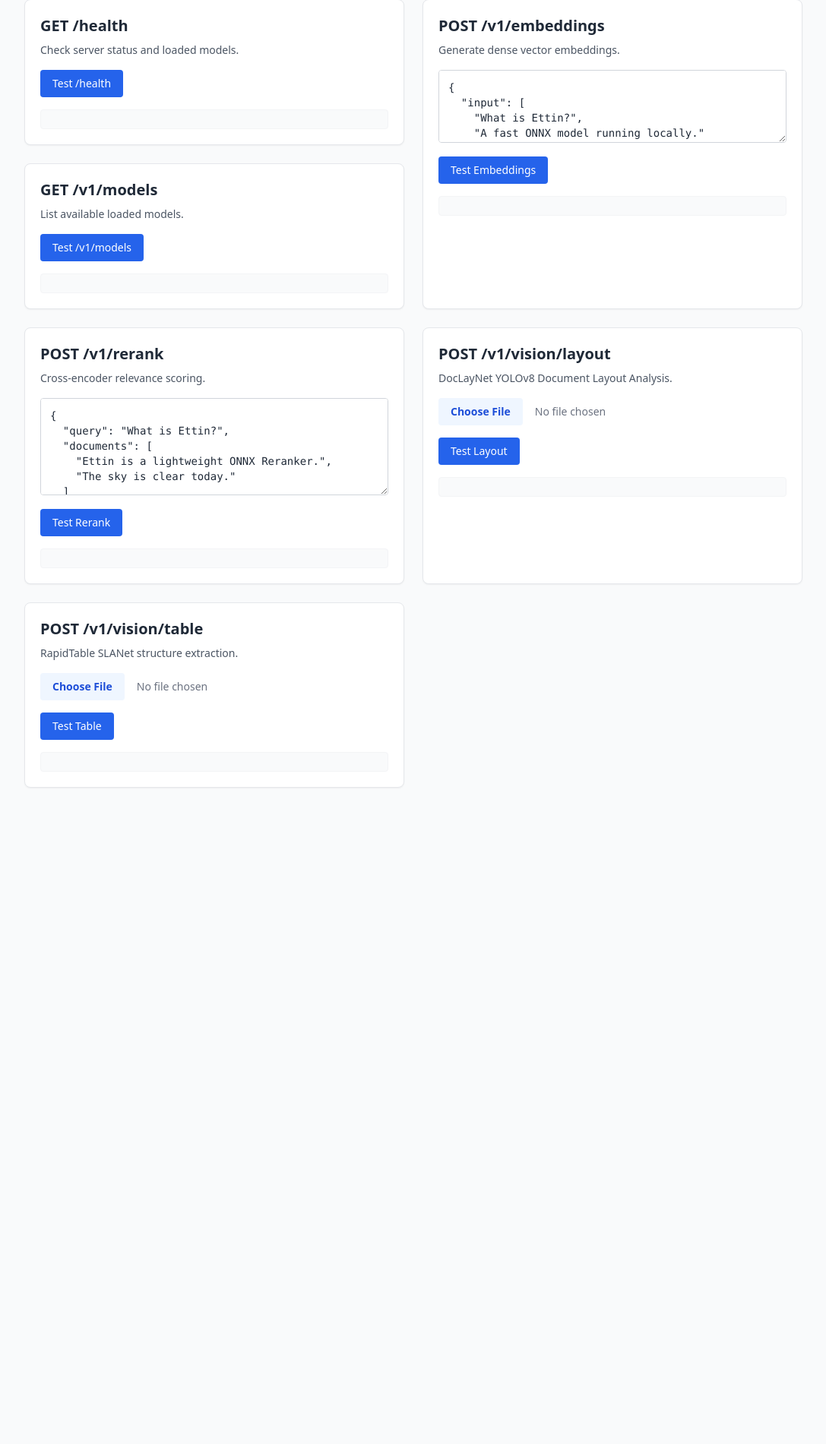
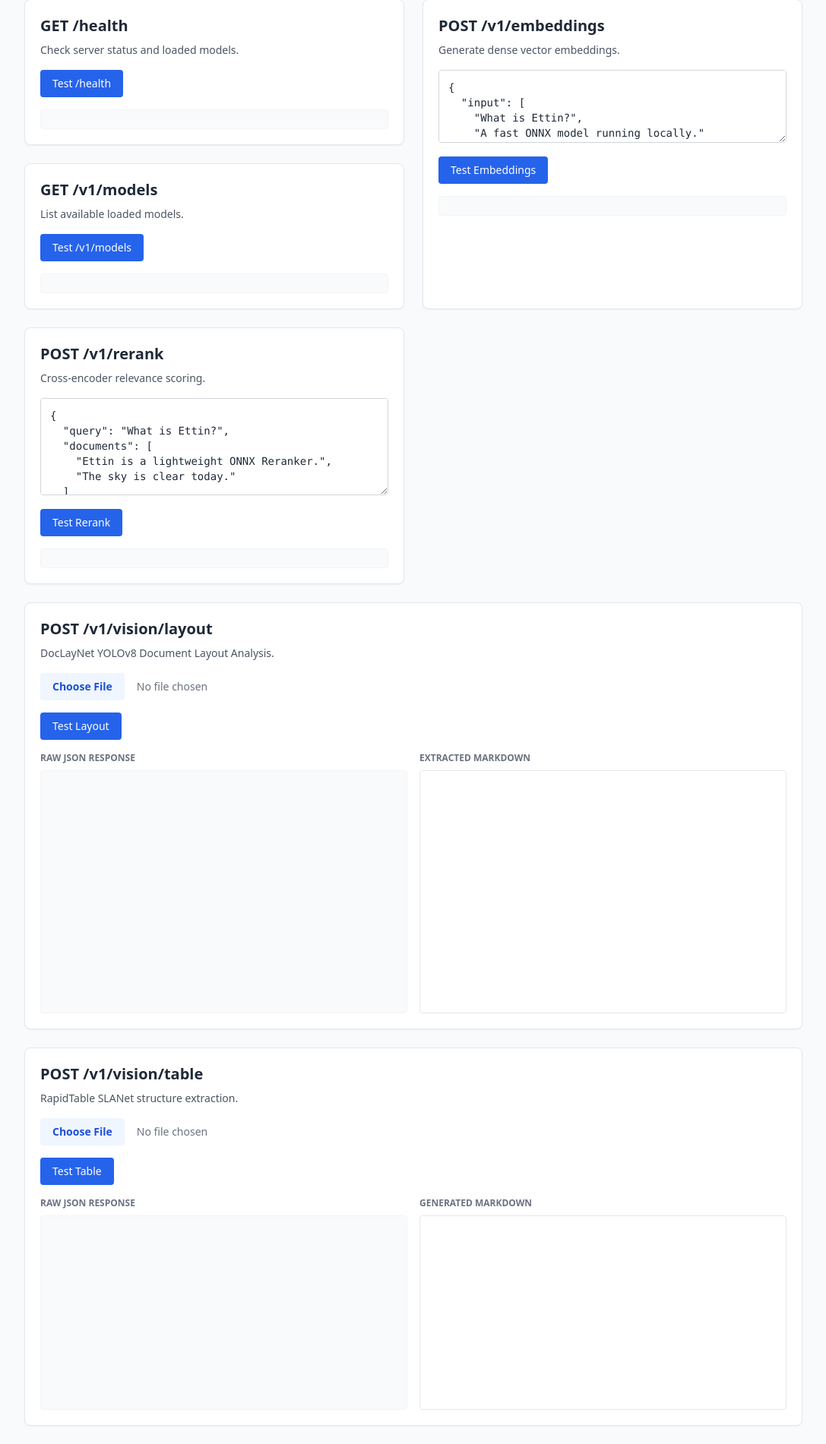
Before and after one commit to theaerotoad/good_ettin_here, a Flask app: page / in a window 1280 px wide. Shown: the part 142-2043 px from the top of the page at 76% size, without its empty margins (96-1183 px from the left). Before the commit the page ends 1179 px from the top, so only its background shows below. Run offline with Flask 3, Linux system fonts and the light colour scheme; parts of the project's set-up code (start-up, migrations or seed data) failed here and were passed over; some libraries are stand-ins or nearby versions.

Commit message:
Add dual-pane raw JSON and Extracted Markdown outputs to Vision Layout and Table testing endpoints in the UI

```diff
--- a/app/templates/index.html
+++ b/app/templates/index.html
@@ -54,21 +54,41 @@
             </div>
 
             <!-- Vision Layout -->
-            <div class="bg-white p-5 rounded-lg shadow-sm border border-gray-200">
+            <div class="bg-white p-5 rounded-lg shadow-sm border border-gray-200 md:col-span-2">
                 <h2 class="text-xl font-semibold mb-2">POST /v1/vision/layout</h2>
                 <p class="text-sm text-gray-600 mb-4">DocLayNet YOLOv8 Document Layout Analysis.</p>
                 <input type="file" id="layout-file" class="mb-4 block w-full text-sm text-gray-500 file:mr-4 file:py-2 file:px-4 file:rounded file:border-0 file:text-sm file:font-semibold file:bg-blue-50 file:text-blue-700 hover:file:bg-blue-100 focus:outline-none" />
                 <button onclick="testMultipart('/v1/vision/layout', 'layout-file', 'layout-res')" class="bg-blue-600 hover:bg-blue-700 text-white px-4 py-2 rounded text-sm transition focus:outline-none focus:ring-2 focus:ring-blue-500">Test Layout</button>
-                <pre id="layout-res" class="mt-4 bg-gray-50 p-3 rounded text-xs overflow-auto max-h-48 border border-gray-100 text-gray-700"></pre>
+
+                <div class="grid grid-cols-1 md:grid-cols-2 gap-4 mt-4">
+                    <div>
+                        <h3 class="text-xs font-semibold uppercase text-gray-500 mb-2">Raw JSON Response</h3>
+                        <pre id="layout-res" class="bg-gray-50 p-3 rounded text-xs overflow-auto h-80 border border-gray-100 text-gray-700"></pre>
+                    </div>
+                    <div>
+                        <h3 class="text-xs font-semibold uppercase text-gray-500 mb-2">Extracted Markdown</h3>
+                        <pre id="layout-res-md" class="bg-white p-4 rounded text-sm font-mono overflow-auto h-80 border border-gray-200 text-gray-800 whitespace-pre-wrap"></pre>
+                    </div>
+                </div>
             </div>
 
             <!-- Vision Table -->
-            <div class="bg-white p-5 rounded-lg shadow-sm border border-gray-200">
+            <div class="bg-white p-5 rounded-lg shadow-sm border border-gray-200 md:col-span-2">
                 <h2 class="text-xl font-semibold mb-2">POST /v1/vision/table</h2>
                 <p class="text-sm text-gray-600 mb-4">RapidTable SLANet structure extraction.</p>
                 <input type="file" id="table-file" class="mb-4 block w-full text-sm text-gray-500 file:mr-4 file:py-2 file:px-4 file:rounded file:border-0 file:text-sm file:font-semibold file:bg-blue-50 file:text-blue-700 hover:file:bg-blue-100 focus:outline-none" />
                 <button onclick="testMultipart('/v1/vision/table', 'table-file', 'table-res')" class="bg-blue-600 hover:bg-blue-700 text-white px-4 py-2 rounded text-sm transition focus:outline-none focus:ring-2 focus:ring-blue-500">Test Table</button>
-                <pre id="table-res" class="mt-4 bg-gray-50 p-3 rounded text-xs overflow-auto max-h-48 border border-gray-100 text-gray-700"></pre>
+
+                <div class="grid grid-cols-1 md:grid-cols-2 gap-4 mt-4">
+                    <div>
+                        <h3 class="text-xs font-semibold uppercase text-gray-500 mb-2">Raw JSON Response</h3>
+                        <pre id="table-res" class="bg-gray-50 p-3 rounded text-xs overflow-auto h-64 border border-gray-100 text-gray-700"></pre>
+                    </div>
+                    <div>
+                        <h3 class="text-xs font-semibold uppercase text-gray-500 mb-2">Generated Markdown</h3>
+                        <pre id="table-res-md" class="bg-white p-4 rounded text-sm font-mono overflow-auto h-64 border border-gray-200 text-gray-800 whitespace-pre-wrap"></pre>
+                    </div>
+                </div>
             </div>
 
         </div>
@@ -102,17 +122,50 @@
             }
         }
 
+        function extractMarkdownFromLayout(detections) {
+            if (!detections || detections.length === 0) return "No text elements detected.";
+            let md = "";
+            detections.forEach(det => {
+                let label = det.label.toLowerCase();
+                let text = det.text || "";
+
+                if (label === 'title') md += `# ${text}\n\n`;
+                else if (label === 'section-header') md += `## ${text}\n\n`;
+                else if (label === 'list-item') md += `- ${text}\n`;
+                else if (label === 'table') {
+                    if (det.markdown) md += `${det.markdown}\n\n`;
+                    else md += `*[Table Detected]*\n\n`;
+                }
+                else if (label === 'picture') {
+                    md += `*[Picture Detected]*\n`;
+                    if (text) md += `Caption: ${text}\n\n`;
+                    else md += `\n`;
+                }
+                else if (label === 'formula') md += `$$ ${text} $$\n\n`;
+                else if (label === 'caption' || label === 'footnote') md += `> *${text}*\n\n`;
+                else if (label === 'page-header' || label === 'page-footer') {} // skip headers/footers to reduce noise
+                else md += `${text}\n\n`; // Default for 'text'
+            });
+            return md.trim();
+        }
+
         async function testMultipart(url, fileId, resId) {
             const resEl = document.getElementById(resId);
+            const mdEl = document.getElementById(resId + '-md');
             const fileInput = document.getElementById(fileId);
+
             if (!fileInput.files.length) {
                 resEl.textContent = "Please select an image file first.";
+                if (mdEl) mdEl.textContent = "";
                 return;
             }
             resEl.textContent = "Loading...";
+            if (mdEl) mdEl.textContent = "Loading...";
+
             try {
                 const formData = new FormData();
                 formData.append("file", fileInput.files[0]);
+                formData.append("extract_tables", "true"); // Always test table extraction when enabled
 
                 const response = await fetch(url, {
                     method: 'POST',
@@ -120,8 +173,19 @@
                 });
                 const data = await response.json();
                 resEl.textContent = JSON.stringify(data, null, 2);
+
+                if (mdEl) {
+                    if (data.detections) {
+                        mdEl.textContent = extractMarkdownFromLayout(data.detections);
+                    } else if (data.markdown) {
+                        mdEl.textContent = data.markdown;
+                    } else {
+                        mdEl.textContent = "No markdown available.";
+                    }
+                }
             } catch (err) {
                 resEl.textContent = "Error: " + err.message;
+                if (mdEl) mdEl.textContent = "";
             }
         }
     </script>
```
